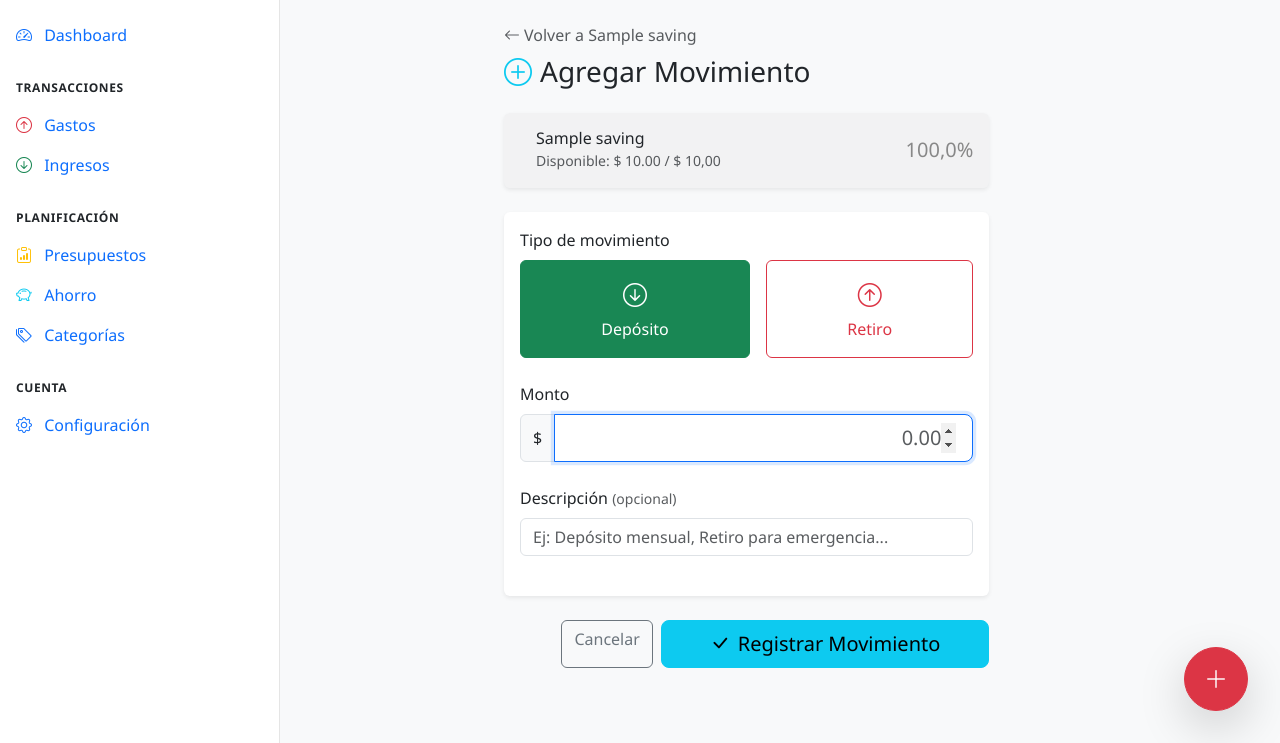
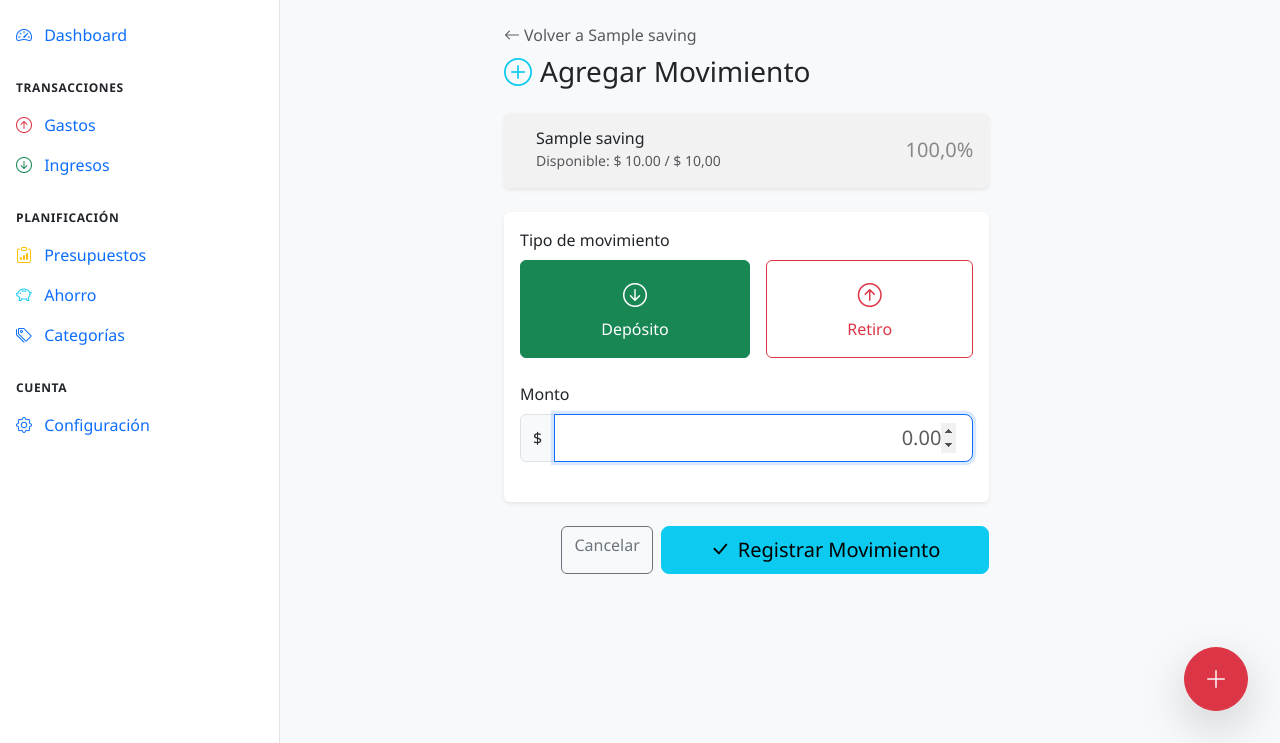
Before and after one commit to Nicokac/control_gastos, a Django app: page /savings/1/movement/ in a window 1280 px wide. Shown: the part 57-800 px from the top of the page. Run offline with Django 5.2, Linux system fonts and the light colour scheme; a user stored in the database is signed in; tables that the repository leaves empty hold one stand-in row (values such as "Sample post"); parts of the project's set-up code (start-up, migrations or seed data) failed here and were passed over.

Commit message:
refactor(savings): eliminar description de SavingMovement form/template
- Removido del form, template de movimiento y detalle
- Modelo mantiene el campo (blank=True), sin migración necesaria
- Meta de ahorro tiene nombre descriptivo suficiente

660 tests passing, 95.15% coverage

```diff
--- a/apps/savings/forms.py
+++ b/apps/savings/forms.py
@@ -139,7 +139,7 @@ class SavingMovementForm(forms.ModelForm):
 
     class Meta:
         model = SavingMovement
-        fields = ["type", "amount", "description"]
+        fields = ["type", "amount"]
         widgets = {
             "type": forms.RadioSelect(attrs={"class": "movement-type-radio"}),
             "amount": forms.NumberInput(
@@ -149,12 +149,6 @@ class SavingMovementForm(forms.ModelForm):
                     "step": "0.01",
                     "min": "0.01",
                     "autofocus": True,
-                }
-            ),
-            "description": forms.TextInput(
-                attrs={
-                    "class": "form-control",
-                    "placeholder": "Descripción opcional...",
                 }
             ),
         }
@@ -199,12 +193,11 @@ class SavingMovementForm(forms.ModelForm):
         """Guarda el movimiento y actualiza la meta."""
         movement_type = self.cleaned_data.get("type")
         amount = self.cleaned_data.get("amount")
-        description = self.cleaned_data.get("description", "")
 
         if movement_type == MovementType.DEPOSIT:
-            return self.saving.add_deposit(amount, description)
+            return self.saving.add_deposit(amount)
         else:
-            return self.saving.add_withdrawal(amount, description)
+            return self.saving.add_withdrawal(amount)
 
 
 class SavingFilterForm(forms.Form):
--- a/templates/savings/saving_detail.html
+++ b/templates/savings/saving_detail.html
@@ -113,7 +113,7 @@
                         <li class="list-group-item d-flex justify-content-between align-items-center">
                             <div>
                                 <i class="bi {% if movement.is_deposit %}bi-arrow-down-circle text-success{% else %}bi-arrow-up-circle text-danger{% endif %} me-2"></i>
-                                <span>{{ movement.description|default:movement.get_type_display }}</span>
+                                <span>{{ movement.get_type_display }}</span>
                                 <br>
                                 <small class="text-muted">{{ movement.date|date:"d M Y" }}</small>
                             </div>
--- a/templates/savings/saving_movement_form.html
+++ b/templates/savings/saving_movement_form.html
@@ -94,16 +94,6 @@
                             <div class="text-danger small mt-1">{{ form.amount.errors.0 }}</div>
                             {% endif %}
                         </div>
-
-                        <!-- Descripción -->
-                        <div class="mb-4">
-                            <label class="form-label">Descripción <small class="text-muted">(opcional)</small></label>
-                            <input type="text"
-                                   name="description"
-                                   class="form-control"
-                                   placeholder="Ej: Depósito mensual, Retiro para emergencia..."
-                                   value="{{ form.description.value|default:'' }}">
-                        </div>
                     </div>
                 </div>
 
```
